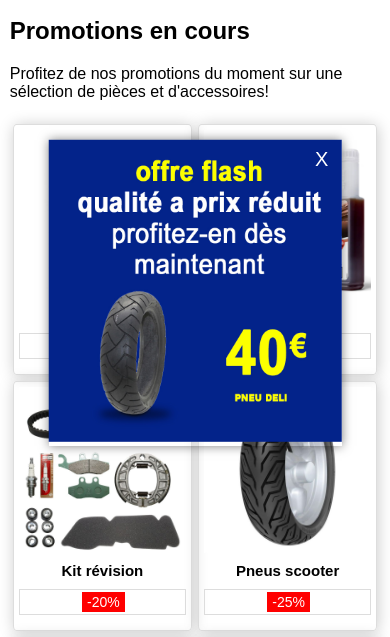
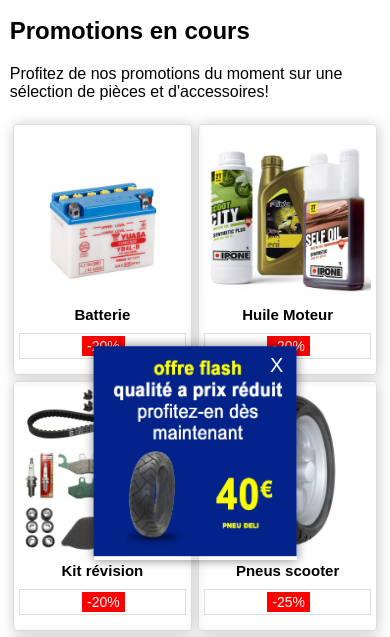
Before and after one commit to Motos47/Garage, a plain HTML site: page index.html in a window 390 px wide. Shown: the part 129-766 px from the top of the page. Drawn offline with Linux system fonts and the light colour scheme.

Commit message:
Add files via upload

```diff
--- a/style.css
+++ b/style.css
@@ -367,18 +367,30 @@
       padding: 4px;
       border: 1px solid #ddd;
   }
+
+  #promo-popup {
+    position: fixed;
+    top: 50%;
+    left: 50%;
+    transform: translate(-50%, -50%);
+    /* background-color: white; */
+    /* padding: 20px; */
+    /* border: 2px solid black; */
+    box-shadow: 0px 0px 10px rgba(0, 0, 0, 0.5);
+    width: 75%;
+}
 }
 
 #promo-popup {
   position: fixed;
-  top: 50%;
+  top: 69%;
   left: 50%;
   transform: translate(-50%, -50%);
   /* background-color: white; */
   /* padding: 20px; */
   /* border: 2px solid black; */
   box-shadow: 0px 0px 10px rgba(0, 0, 0, 0.5);
-  width: 75%;
+  width: 52%;
 }
 
 #promo-popup img {
```
